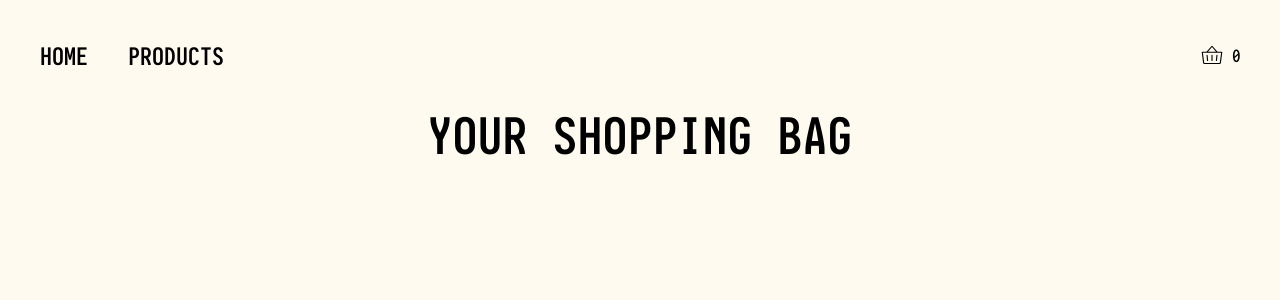
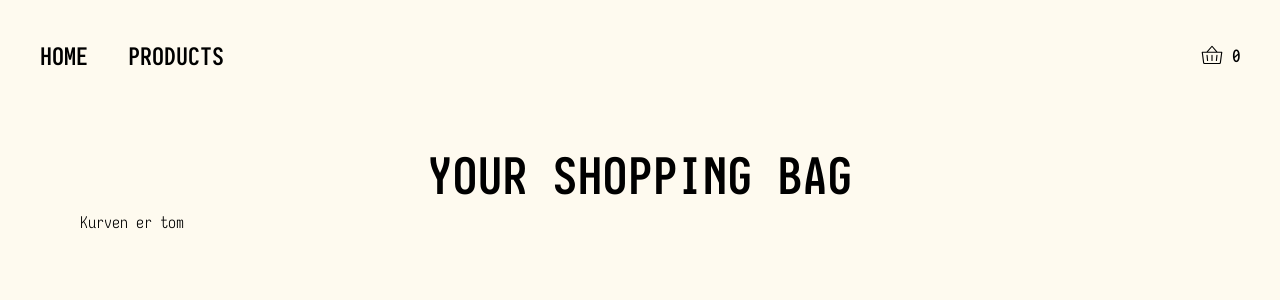
Before and after one commit to EmGo0001/simpel_shop, a Next.js app: page /checkout in a window 1280 px wide. Shown: the top 300 px of the page. Built offline with nearby package versions, Linux system fonts and the light colour scheme.

Commit message:
tilføjer kurv

```diff
--- a/src/app/checkout/page.js
+++ b/src/app/checkout/page.js
@@ -1,9 +1,23 @@
-export default function CheckoutPage() {
+"use client";
+import { useCart } from "../context/CartContext";
+
+export default function Checkout() {
+  const { cart } = useCart();
+
   return (
-    <div>
+    <div className="p-10">
       <h1 className="text-xl font-extrabold mt-7 text-center">
         YOUR SHOPPING BAG
       </h1>
+
+      {cart.length === 0 && <p>Kurven er tom</p>}
+
+      {cart.map((item, index) => (
+        <div key={index} className="border-b py-4">
+          <h2>{item.title}</h2>
+          <p>${item.price}</p>
+        </div>
+      ))}
     </div>
   );
 }
--- /dev/null
+++ b/src/app/context/CartContext.jsx
@@ -0,0 +1,20 @@
+"use client";
+import { createContext, useContext, useState } from "react";
+
+const CartContext = createContext();
+
+export const CartProvider = ({ children }) => {
+  const [cart, setCart] = useState([]);
+
+  const addToCart = (product) => {
+    setCart((prev) => [...prev, product]);
+  };
+
+  return (
+    <CartContext.Provider value={{ cart, addToCart }}>
+      {children}
+    </CartContext.Provider>
+  );
+};
+
+export const useCart = () => useContext(CartContext);
--- a/src/app/layout.js
+++ b/src/app/layout.js
@@ -1,6 +1,7 @@
 import { Geist, Geist_Mono } from "next/font/google";
 import "./globals.css";
 import Navbar from "@/components/Navbar";
+import { CartProvider } from "./context/CartContext";
 
 const geistSans = Geist({
   variable: "--font-geist-sans",
@@ -24,10 +25,12 @@ export default function RootLayout({ children }) {
       className={`${geistSans.variable} ${geistMono.variable} h-full antialiased`}
     >
       <body>
-        <main className="max-w-[1200px] mx-auto mt-10">
-          <Navbar />
-          {children}
-        </main>
+        <CartProvider>
+          <main className="max-w-[1200px] mx-auto mt-10">
+            <Navbar />
+            {children}
+          </main>
+        </CartProvider>
       </body>
     </html>
   );
--- a/src/app/products/[id]/page.js
+++ b/src/app/products/[id]/page.js
@@ -1,8 +1,8 @@
-// husk         <FavoritElement id={id} product={product} /> så hjertet kommer med
+import FavoritElement from "@/components/FavoritElement";
 export default async function ProductPage({ params }) {
   const { id } = await params;
 
-  const res = await fetch(`https://fakestoreapi.com/products/${id}`, {
+  const res = await fetch(`https://dummyjson.com/products/${id}`, {
     cache: "no-store",
   });
 
@@ -16,11 +16,12 @@ export default async function ProductPage({ params }) {
     <div className="grid grid-cols-2 gap-10 items-start">
       <div className="w-1/2 flex justify-center">
         <img
-          src={product.image}
+          src={product.thumbnail}
           alt={product.title}
           className="w-full max-w-md h-[500px] object-contain"
         />
       </div>
+      <FavoritElement id={id} product={product} />
       <div className="w-1/2">
         <h2 className="text-3xl font-bold mb-10 uppercase">{product.title}</h2>
 
--- a/src/components/BasketElement.jsx
+++ b/src/components/BasketElement.jsx
@@ -1,20 +1,18 @@
 "use client";
 import { PiBasketLight } from "react-icons/pi";
-import useBasket from "./store/basket";
+import { useCart } from "@/app/context/CartContext";
 
-const BasketElement = ({ id, product }) => {
-  const { basket, addToBasket, removeFromBasket } = useBasket();
+const BasketElement = ({ product }) => {
+  const { cart, addToCart } = useCart();
 
-  const isInBasket = basket.some((item) => item.id === id);
+  const isInCart = cart.some((item) => item.id === product.id);
 
   return (
-    <div className="cursor-pointer  bg-[#FBFAFA] rounded-full p-2 ">
+    <div className="cursor-pointer bg-[#FBFAFA] rounded-full p-2">
       <PiBasketLight
         size={25}
         className="text-black"
-        onClick={() => {
-          isInBasket ? removeFromBasket(id) : addToBasket(id, product);
-        }}
+        onClick={() => addToCart(product)}
       />
     </div>
   );
--- a/src/components/Navbar.jsx
+++ b/src/components/Navbar.jsx
@@ -3,9 +3,11 @@
 import Link from "next/link";
 import { PiBasketLight } from "react-icons/pi";
 import { usePathname } from "next/navigation";
+import { useCart } from "@/app/context/CartContext";
 
 const Navbar = () => {
   const pathname = usePathname();
+  const { cart } = useCart();
 
   return (
     <div className="flex items-center w-full justify-between">
@@ -23,7 +25,7 @@ const Navbar = () => {
         <div className="flex items-center gap-2">
           <Link href="/checkout" className="flex items-center gap-2">
             <PiBasketLight size={24} />
-            <span className="font-bold">0</span>
+            <span className="font-bold">{cart.length}</span>
           </Link>
         </div>
       )}
```
